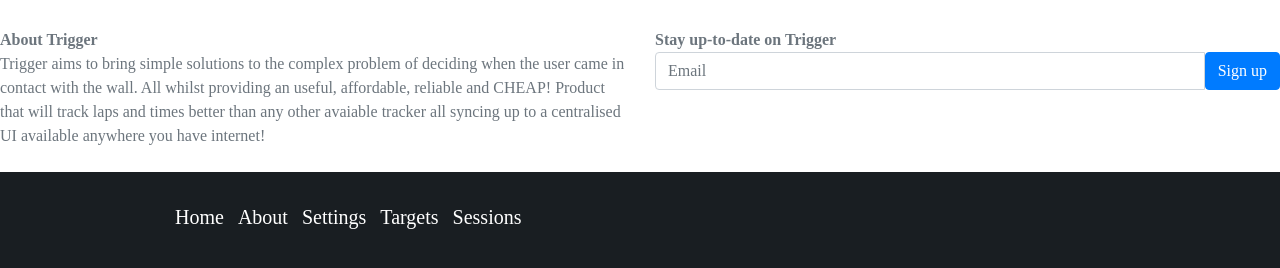
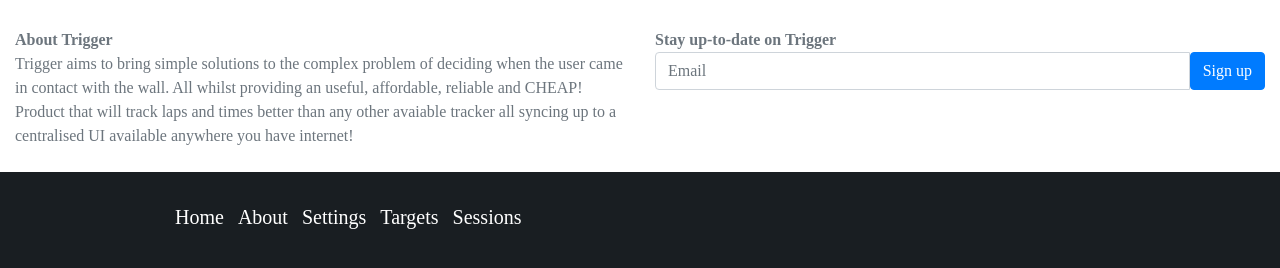
Before and after one commit to Bensangwa/js-rocket, a website: page about.html in a window 1280 px wide. Shown: the part 884-1152 px from the top of the page. Drawn offline with nearby package versions, Linux system fonts and the light colour scheme.

Commit message:
mx-auto about page

```diff
--- a/about.html
+++ b/about.html
@@ -62,7 +62,7 @@
 
 
         <section>
-            <div class="row py-4 text-muted">
+            <div class="row py-4 mx-auto text-muted">
 
                 <div class="col-md">
                   <p><strong>About Trigger</strong></p>
```
